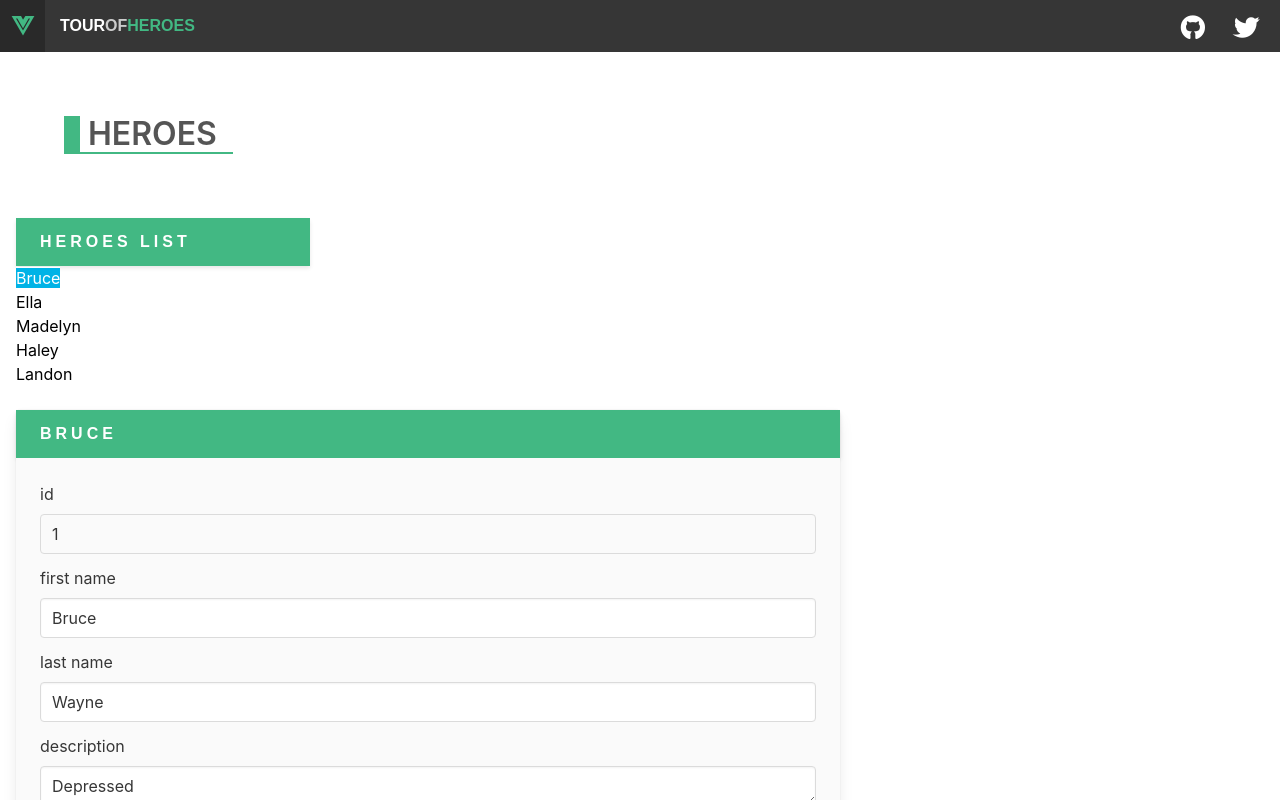
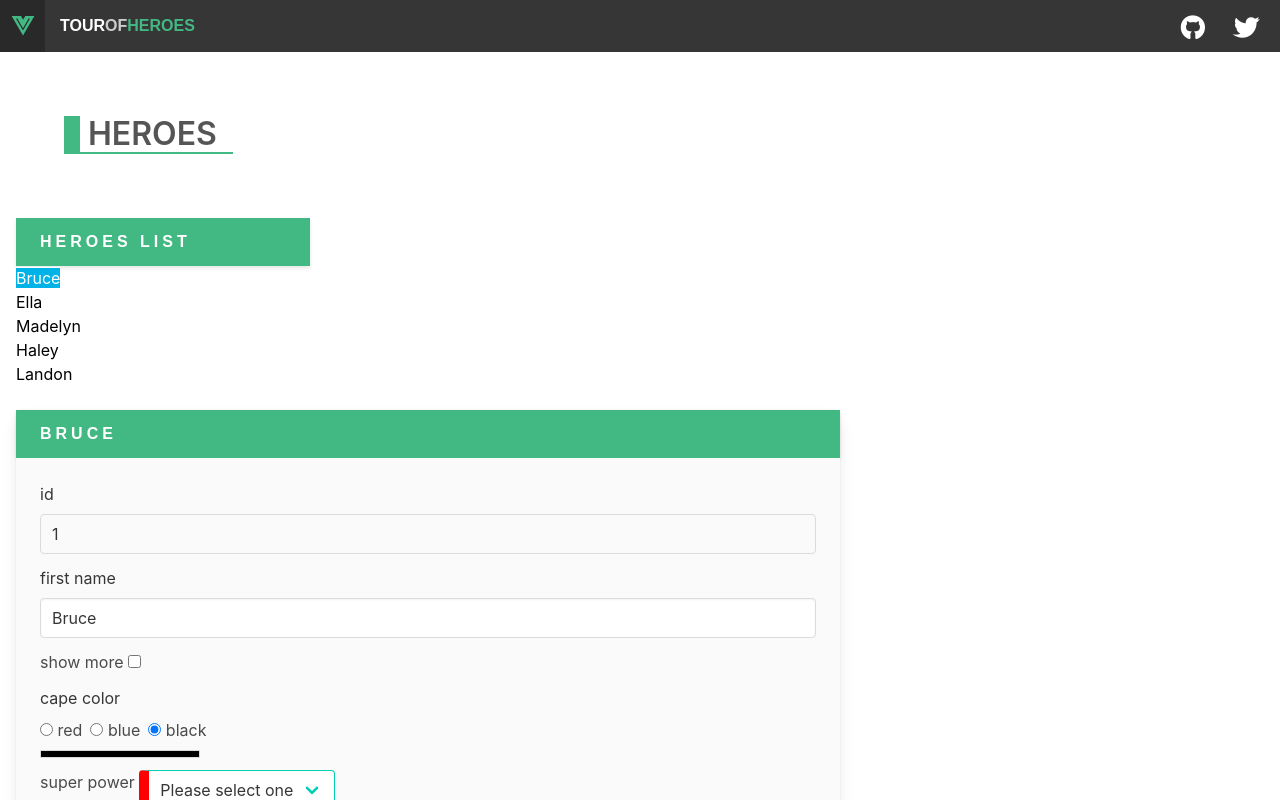
Before and after one commit to albihasani94/vue-playground, a Vue app in the folder vue-heroes/: page / in a window 1280 px wide. Both pictures are taken after a click on the link "Bruce". Shown: the top 800 px of the page. Built offline with nearby package versions, Linux system fonts and the light colour scheme.

Commit message:
Add conditional showing

```diff
--- a/vue-heroes/src/components/heroes.vue
+++ b/vue-heroes/src/components/heroes.vue
@@ -40,10 +40,20 @@
                 <input class="input" id="firstName" v-model="selectedHero.firstName" />
               </div>
               <div class="field">
+                <label for="show" class="checkbox">
+                  show more
+                  <input
+                    type="checkbox"
+                    class="is-primary"
+                    id="show"
+                    v-model="showMore" />
+                </label>
+              </div>
+              <div class="field" v-show="showMore">
                 <label class="label" for="lastName">last name</label>
                 <input class="input" id="lastName" v-model="selectedHero.lastName" />
               </div>
-              <div class="field">
+              <div class="field" v-show="showMore">
                 <label class="label" for="description">description</label>
                 <textarea
                   class="input"
@@ -132,6 +142,7 @@
   data() {
     return {
       selectedHero: undefined,
+      showMore: false,
       heroes: [
         {
           id: 1,
```
